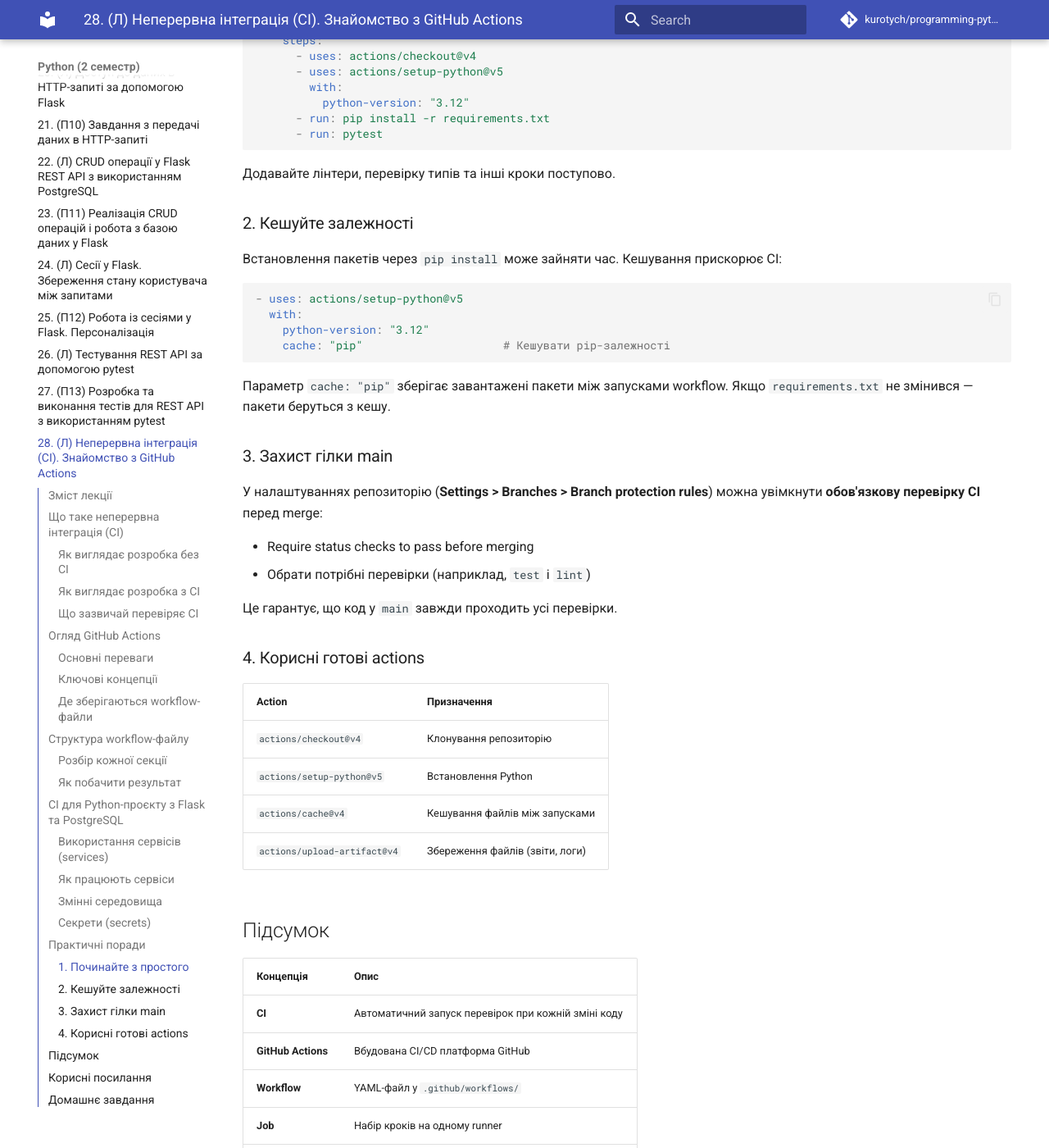
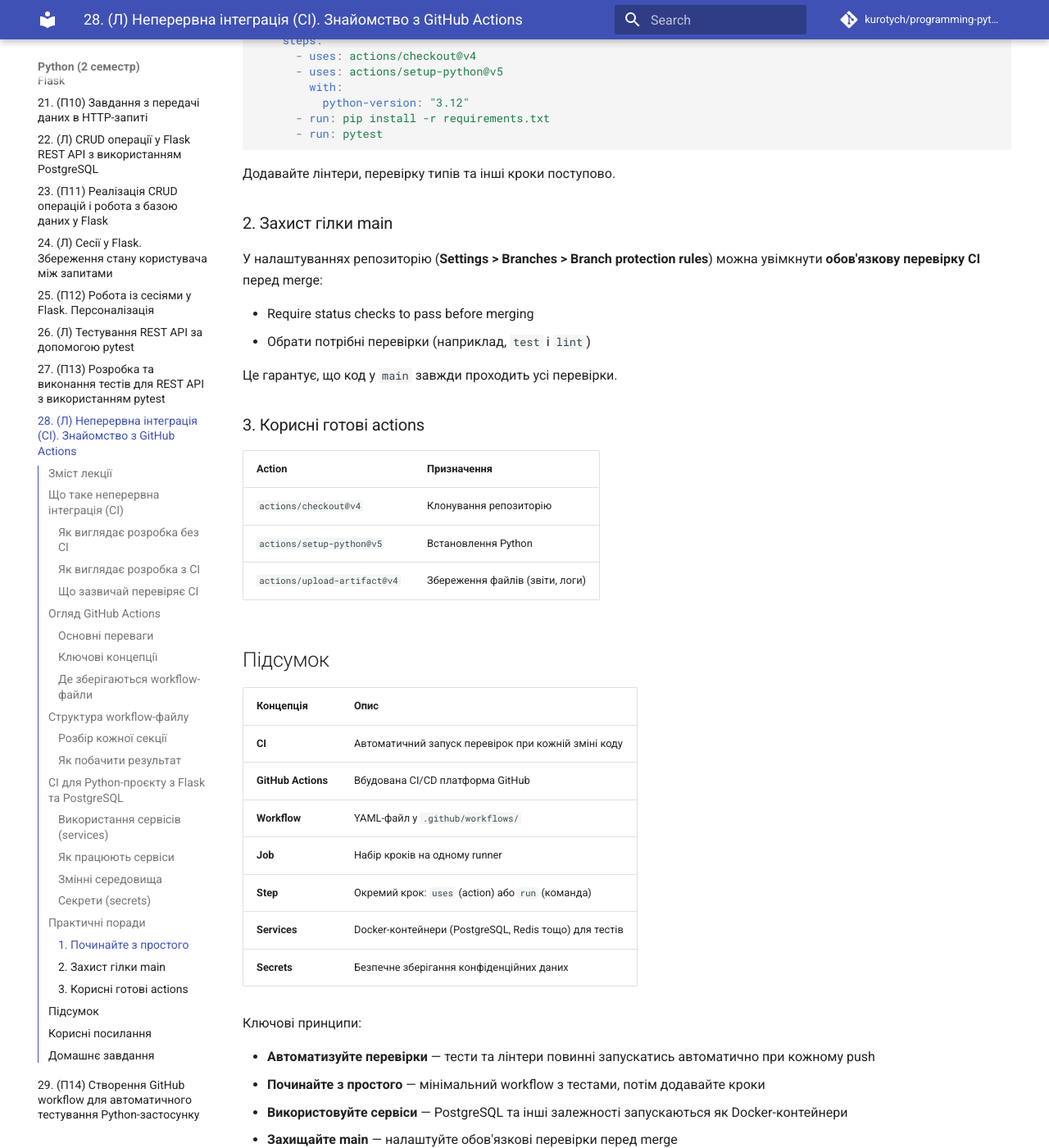
Before and after one commit to kurotych/programming-python-2sem, an MkDocs documentation site: the page built from docs/module2/28-ci-github-actions-lecture.md, in a window 1280 px wide and 1400 px high, scrolled down 8217 px. Shown: the whole window at 82% size. Built offline with MkDocs 1.6.1 and Material for MkDocs 9.7.7, drawn with Linux system fonts in a browser that asks for light colours; comment, search, counter and statistics services are not loaded; some of the changed text lies outside the part shown.

Commit message:
Add 13 pract

````diff
--- a/docs/module2/28-ci-github-actions-lecture.md
+++ b/docs/module2/28-ci-github-actions-lecture.md
@@ -344,20 +344,7 @@ jobs:
 
 Додавайте лінтери, перевірку типів та інші кроки поступово.
 
-### 2. Кешуйте залежності
-
-Встановлення пакетів через `pip install` може зайняти час. Кешування прискорює CI:
-
-```yaml
-- uses: actions/setup-python@v5
-  with:
-    python-version: "3.12"
-    cache: "pip"                     # Кешувати pip-залежності
-```
-
-Параметр `cache: "pip"` зберігає завантажені пакети між запусками workflow. Якщо `requirements.txt` не змінився — пакети беруться з кешу.
-
-### 3. Захист гілки main
+### 2. Захист гілки main
 
 У налаштуваннях репозиторію (**Settings > Branches > Branch protection rules**) можна увімкнути **обов'язкову перевірку CI** перед merge:
 
@@ -366,13 +353,12 @@ jobs:
 
 Це гарантує, що код у `main` завжди проходить усі перевірки.
 
-### 4. Корисні готові actions
+### 3. Корисні готові actions
 
 | Action | Призначення |
 |---|---|
 | `actions/checkout@v4` | Клонування репозиторію |
 | `actions/setup-python@v5` | Встановлення Python |
-| `actions/cache@v4` | Кешування файлів між запусками |
 | `actions/upload-artifact@v4` | Збереження файлів (звіти, логи) |
 
 ## Підсумок
@@ -405,5 +391,4 @@ jobs:
 ## Домашнє завдання
 
 1. Створити новий репозиторій на GitHub з Flask API та тестами з [лекції 26](../module2/26-testing-rest-api-lecture.md). Додати workflow `.github/workflows/ci.yml`, який запускає тести з PostgreSQL при push у `main`. Переконатися, що workflow успішно проходить у вкладці Actions.
-2. Додати кешування pip-залежностей до workflow (параметр `cache: "pip"` у `actions/setup-python`). Порівняти час виконання workflow до та після додавання кешу.
-3. Налаштувати Branch Protection Rule для гілки `main`: увімкнути обов'язкову перевірку CI перед merge. Створити pull request із навмисною помилкою в тестах та переконатися, що merge заблоковано.
+2. Налаштувати Branch Protection Rule для гілки `main`: увімкнути обов'язкову перевірку CI перед merge. Створити pull request із навмисною помилкою в тестах та переконатися, що merge заблоковано.
--- a/mkdocs.yml
+++ b/mkdocs.yml
@@ -75,3 +75,4 @@ nav:
     - module2/26-testing-rest-api-lecture.md
     - module2/27-testing-rest-api-practice.md
     - module2/28-ci-github-actions-lecture.md
+    - module2/29-ci-github-actions-practice.md
````
Also changed, not shown: docs/module2/29-ci-github-actions-practice.md (added, +190 -0 lines).
